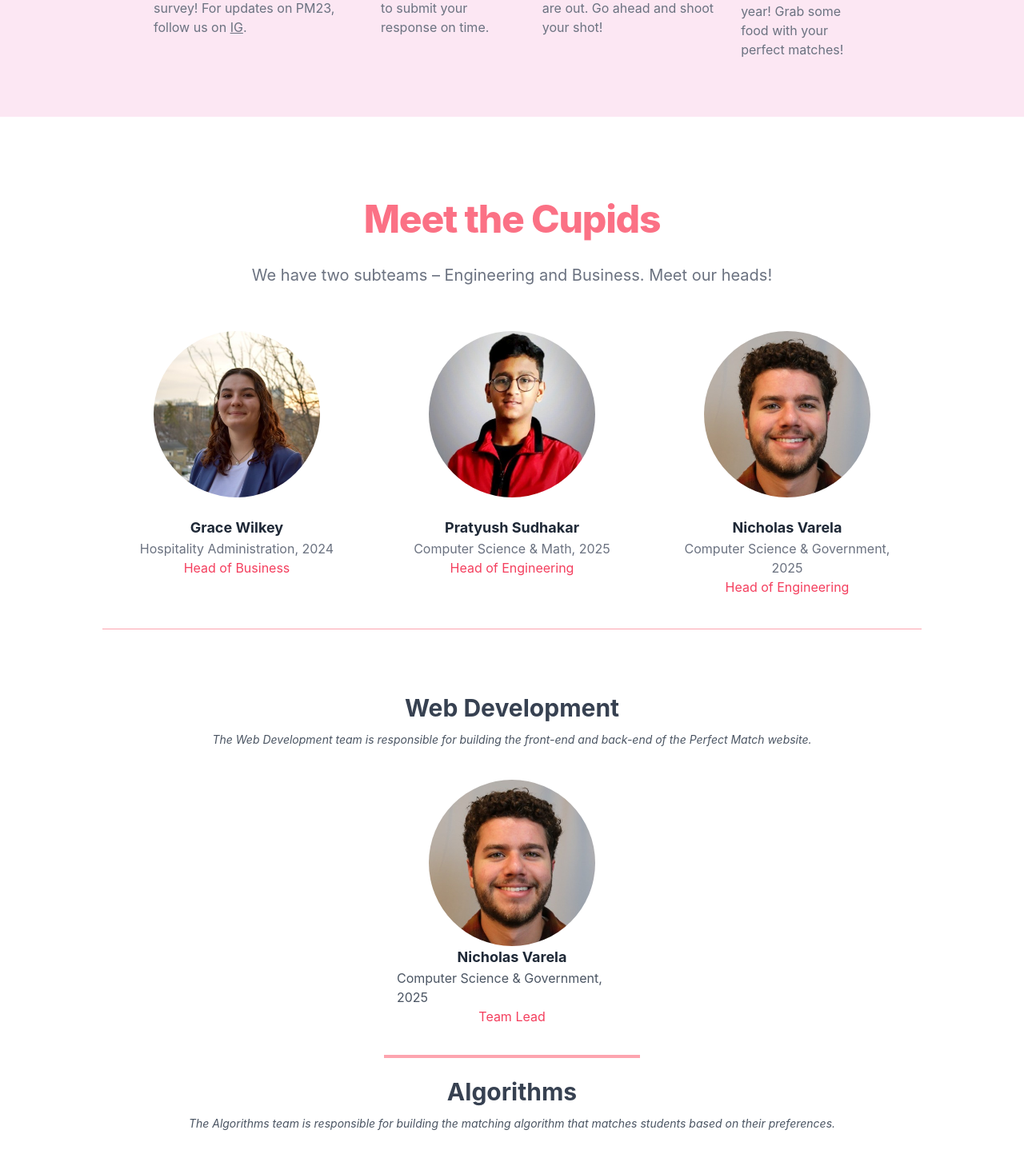
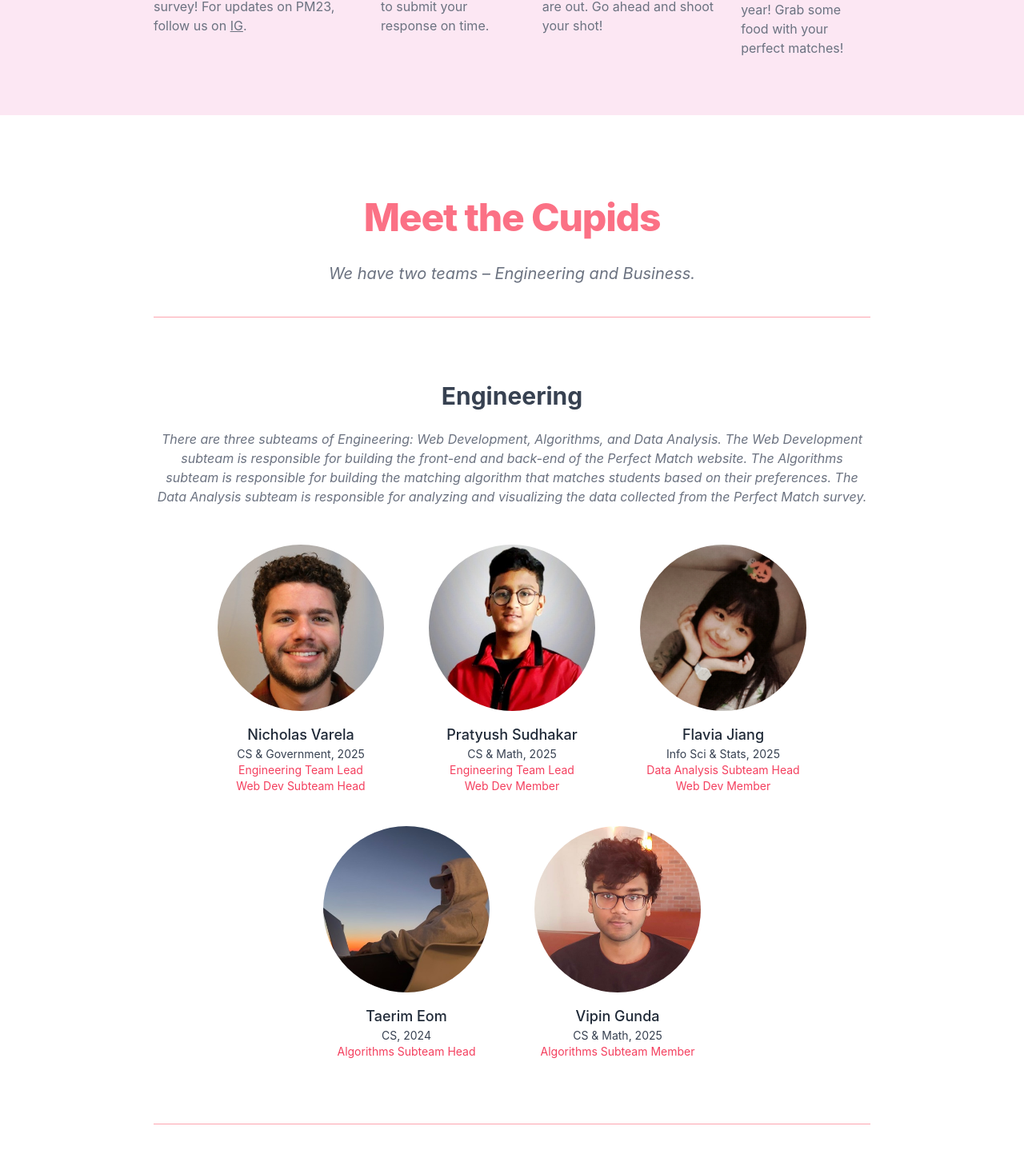
Before and after one commit to Perfect-Match-Org/perfect-match-web, a Next.js app: page /about in a window 1280 px wide. Shown: the part 670-2123 px from the top of the page at 80% size. Built offline with nearby package versions, Linux system fonts and the light colour scheme.

Commit message:
improved the members-profile's structure & layout

```diff
--- a/components/members/index.tsx
+++ b/components/members/index.tsx
@@ -1,78 +1,45 @@
 import React from 'react';
 import Image from 'next/image';
-import { leads, team } from './members';
+import { team } from './members';
 
 const Members: React.FC = () => {
     return (
-        <div className="container px-5 sm:px-0 py-16 sm:py-6 mx-auto">
-            <div className="container px-5 sm:px-0 py-12 sm:py-20 mx-auto">
-                <div className="text-center mb-20">
+        <div className="pt-16 pb-10 sm:py-6 mx-[5%] sm:mx-[10%] lg:mx-[15%]">
+            <div className="container px-5 sm:px-0 py-12 sm:py-20 mx-auto sm:mx-0">
+                <div className="text-center mb-0">
                     <h2 className="mb-6 text-3xl tracking-tight font-extrabold text-rose-400 sm:text-5xl sm:mb-8">Meet the Cupids</h2>
 
-                    <p className="text-gray-500 text-xl mb-10">We have two subteams – Engineering and Business. Meet our heads!</p>
-                    <div className="flex flex-wrap justify-center gap-6 mb-6">
-                        {leads.map((lead) => (
-                            <a key={lead.Name} className="p-4 sm:w-1/4" href={lead.Linkedin} target="_blank" rel="noopener noreferrer">
-                                <div className="flex flex-col items-center">
-                                    <Image src={lead.Img} alt={lead.Name} width={208} height={208} className="rounded-full mb-4 object-cover" loading="eager" />
-                                    <p className="font-bold text-lg text-gray-800 sm:mt-6">{lead.Name}</p>
-                                    <p className="text-gray-500">
-                                        {lead.Major}, {lead.ClassYear}
-                                    </p>
-                                    <p className="text-rose-500">Head of {lead.Team}</p>
-                                </div>
-                            </a>
-                        ))}
-                    </div>
-                    <hr className="border-1 border-rose-300 my-5 w-4/5 mx-auto" />
+                    <p className="text-gray-500 text-xl mb-10 italic">We have two teams – Engineering and Business.</p>
+                    <hr className="border-1 border-rose-300 my-5 w-[100%]" />
                 </div>
 
                 {team.map((division, idx) => (
-                    <div key={idx} className="mb-6">
-                        <h3 className="mb-3 text-3xl text-center font-bold text-gray-700">{division.Name}</h3>
-                        <p className="mb-6 italic text-sm text-center text-gray-600">{division.Description}</p>
+                    <div key={idx}>
+                        <h3 className="mb-6 text-3xl text-center font-bold text-gray-700 mt-20">{division.Name}</h3>
+                        <p className="mb-12 italic text-center text-gray-500">{division.Description}</p>
 
-                        <div className="flex flex-wrap justify-center gap-4">
-                            {division.Leads.map((lead) => (
-                                <a key={lead.Name} className="p-4 sm:w-1/4" href={lead.Linkedin} target="_blank" rel="noopener noreferrer">
-                                    <div className="flex flex-col items-center">
-                                        <Image
-                                            src={lead.Img}
-                                            alt={lead.Name}
-                                            width={208}
-                                            height={208}
-                                            className="rounded-full mb-4 object-cover"
-                                            loading="eager"
-                                        />
-                                        <p className="font-bold text-lg text-gray-800">{lead.Name}</p>
-                                        <p className="text-gray-600">
-                                            {lead.Major}, {lead.ClassYear}
-                                        </p>
-                                        <p className="text-rose-500">Team Lead</p>
-                                    </div>
-                                </a>
-                            ))}
-
+                        <div className="flex flex-wrap justify-center gap-10">
                             {division.Members &&
                                 division.Members.map((member) => (
-                                    <a key={member.Name} className="p-4 sm:w-1/4" href={member.Linkedin} target="_blank" rel="noopener noreferrer">
+                                    <a key={member.Name} className="sm:w-1/4" href={member.Linkedin} target="_blank" rel="noopener noreferrer">
                                         <div className="flex flex-col items-center">
                                             <Image
                                                 src={member.Img}
                                                 alt={member.Name}
                                                 width={208}
                                                 height={208}
-                                                className="rounded-full mb-4 object-cover"
-                                                loading="eager"
+                                                className="rounded-full object-cover"
+                                                loading='eager'
                                             />
-                                            <p className="font-medium text-lg text-gray-800">{member.Name}</p>
-                                            <p className="text-gray-600">{member.Major}</p>
-                                            <p className="text-gray-700">{member.ClassYear}</p>
+                                            <p className="font-medium text-lg text-gray-800 text-center mt-4">{member.Name}</p>
+                                            <p className="text-gray-700 text-sm text-center">{member.Major}, {member.ClassYear}</p>
+                                            <p className="text-rose-500 text-sm text-center">{member.Title1}</p>
+                                            <p className="text-rose-500 text-sm text-center">{member.Title2}</p>
                                         </div>
                                     </a>
                                 ))}
                         </div>
-                        <hr className="border-2 border-rose-300 my-5 w-1/4 mx-auto" />
+                        <hr className="border-1 border-rose-300 mt-20 w-[100%]" />
                     </div>
                 ))}
             </div>
--- a/components/members/members.ts
+++ b/components/members/members.ts
@@ -1,98 +1,72 @@
-export const leads = [
-    {
-        Name: 'Grace Wilkey',
-        ClassYear: 2024,
-        Major: 'Hospitality Administration',
-        Img: '/members/grace.jpg',
-        Team: 'Business',
-        Linkedin: 'https://www.linkedin.com/in/grace-wilkey-201a30147',
-    },
-    {
-        Name: 'Pratyush Sudhakar',
-        ClassYear: 2025,
-        Major: 'Computer Science & Math',
-        Img: '/members/pratyush.jpg',
-        Team: 'Engineering',
-        Linkedin: 'https://www.linkedin.com/in/pratyushsudhakar',
-    },
-    {
-        Name: 'Nicholas Varela',
-        ClassYear: 2025,
-        Major: 'Computer Science & Government',
-        Img: '/members/nick.jpg',
-        Team: 'Engineering',
-        Linkedin: 'https://www.linkedin.com/in/nicholas-varela',
-    },
-];
-
 export const team = [
     {
-        Name: 'Web Development',
-        Description: 'The Web Development team is responsible for building the front-end and back-end of the Perfect Match website.',
-        Leads: [
+        Name: 'Engineering',
+        Description: 'There are three subteams of Engineering: Web Development, Algorithms, and Data Analysis. The Web Development subteam is responsible for building the front-end and back-end of the Perfect Match website. The Algorithms subteam is responsible for building the matching algorithm that matches students based on their preferences. The Data Analysis subteam is responsible for analyzing and visualizing the data collected from the Perfect Match survey.',
+        Members: [
             {
                 Name: 'Nicholas Varela',
                 ClassYear: 2025,
-                Major: 'Computer Science & Government',
+                Major: 'CS & Government',
                 Img: '/members/nick.jpg',
                 Linkedin: 'https://www.linkedin.com/in/nicholas-varela',
+                Title1: 'Engineering Team Lead',
+                Title2: 'Web Dev Subteam Head'
             },
-        ],
-    },
-    {
-        Name: 'Algorithms',
-        Description: 'The Algorithms team is responsible for building the matching algorithm that matches students based on their preferences.',
-        Leads: [
+            {
+                Name: 'Pratyush Sudhakar',
+                ClassYear: 2025,
+                Major: 'CS & Math',
+                Img: '/members/pratyush.jpg',
+                Team: 'Engineering',
+                Linkedin: 'https://www.linkedin.com/in/pratyushsudhakar',
+                Title1: 'Engineering Team Lead',
+                Title2: 'Web Dev Member'
+            },
+            {
+                Name: 'Flavia Jiang',
+                ClassYear: 2025,
+                Major: 'Info Sci & Stats',
+                Img: '/members/flavia.jpg',
+                Title1: 'Data Analysis Subteam Head',
+                Title2: 'Web Dev Member'
+            },
             {
                 Name: 'Taerim Eom',
                 ClassYear: 2024,
-                Major: 'Computer Science',
+                Major: 'CS',
                 Img: '/members/taerim.jpg',
                 Linkedin: 'https://www.linkedin.com/in/taerim-eom-301a41197',
+                Title1: 'Algorithms Subteam Head',
             },
-        ],
-        Members: [
             {
                 Name: 'Vipin Gunda',
                 ClassYear: 2025,
-                Major: 'Computer Science & Math',
+                Major: 'CS & Math',
                 Img: '/members/vipin.jpg',
                 Linkedin: 'https://www.linkedin.com/in/vipin-gunda',
-            },
-        ],
-    },
-    {
-        Name: 'Data Analysis',
-        Description: 'The Data Analysis team is responsible for analyzing the data collected from the Perfect Match survey.',
-        Leads: [
-            {
-                Name: 'Flavia Jiang',
-                ClassYear: 2025,
-                Major: 'Information Science & Statistical Science',
-                Img: '/members/person.jpg',
-                Linkedin: ''
+                Title1: 'Algorithms Subteam Member',
             },
         ],
     },
     {
         Name: 'Business',
         Description: 'The Business team is responsible for marketing Perfect Match and reaching out to potential sponsors.',
-        Leads: [
+        Members: [
             {
                 Name: 'Grace Wilkey',
                 ClassYear: 2024,
                 Major: 'Hospitality Administration',
                 Img: '/members/grace.jpg',
                 Linkedin: 'https://www.linkedin.com/in/grace-wilkey-201a30147',
+                Title1: 'Business Team Lead',
             },
-        ],
-        Members: [
             {
                 Name: 'Varshini Madhavan',
                 ClassYear: 2025,
                 Major: 'Industrial and Labor Relations',
                 Img: '/members/varshini.jpg',
                 Linkedin: 'https://www.linkedin.com/in/varshinimadhavan',
+                Title1: 'Business Team Member',
             },
         ],
     },
```
Also changed, not shown: pages/about.tsx (+10 -10 lines), public/members/flavia.jpg (added).
